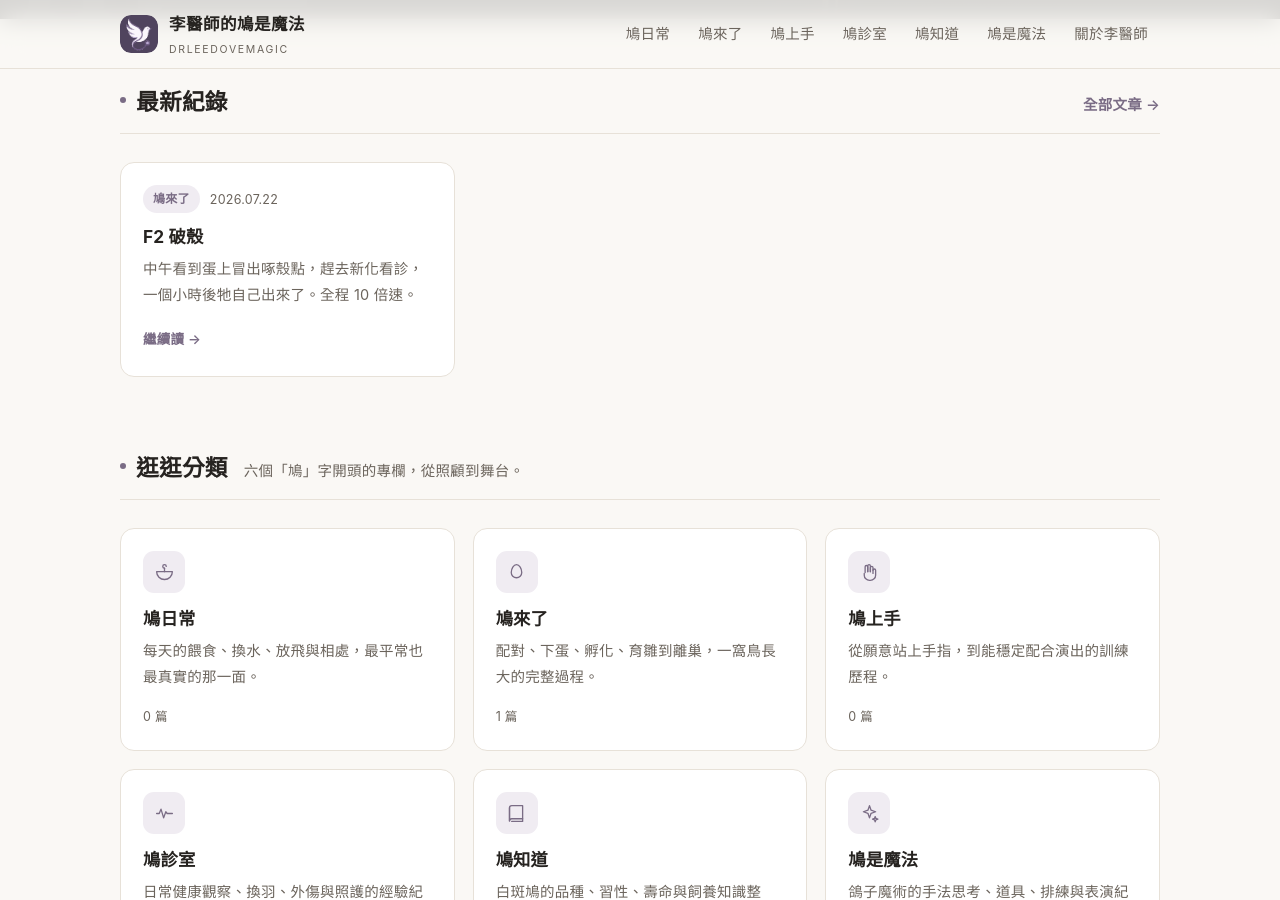
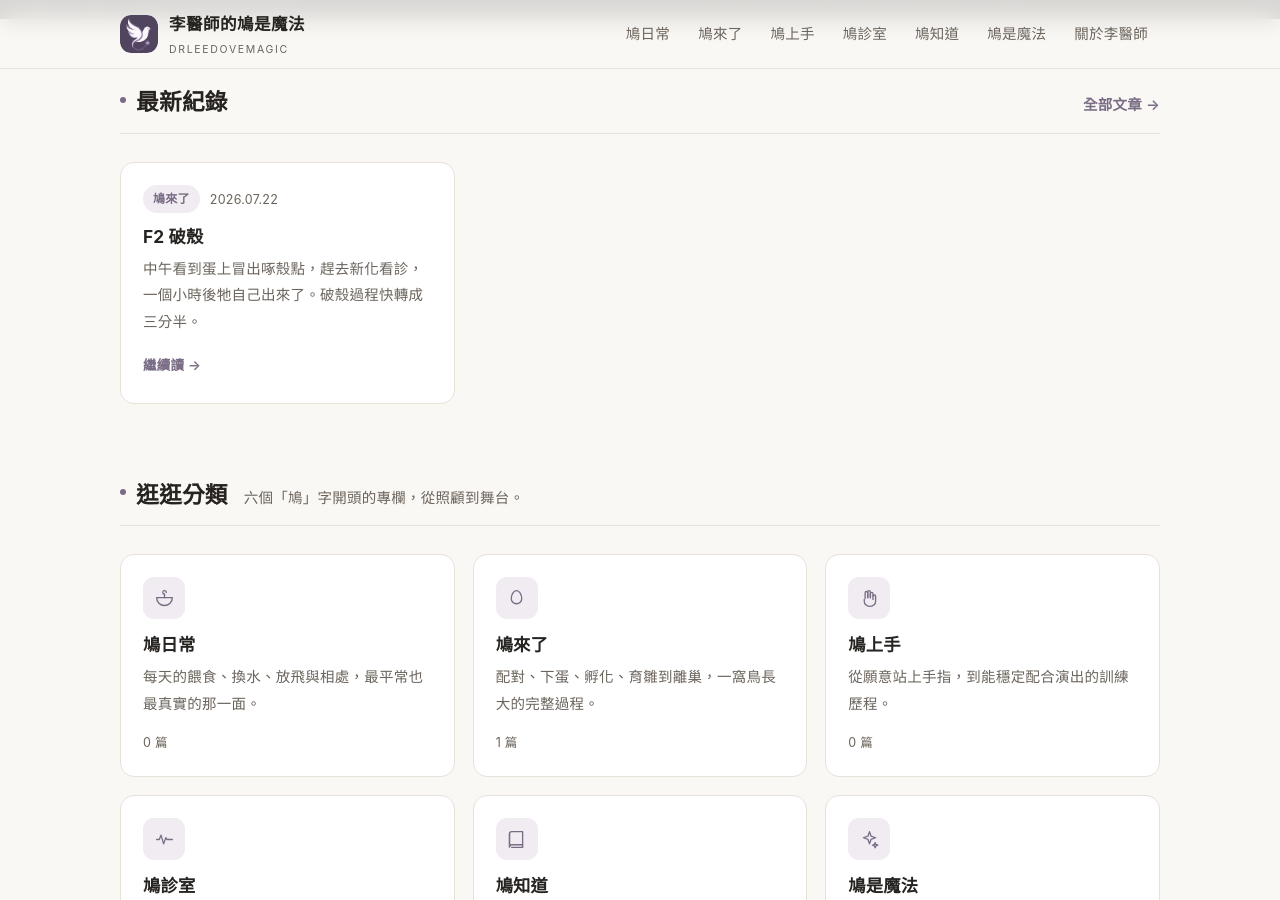
Before and after one commit to sherlocklee0212/drleedovemagic, a Jekyll site: the page built from index.html, in a window 1280 px wide and 900 px high, scrolled down 596 px. Built offline with Jekyll 4.4.1, drawn with Linux system fonts in a browser that asks for light colours.

Commit message:
修正影片說明：原片很長，是快轉成三分半，不是全程十倍速
Co-Authored-By: Claude Opus 5 <noreply@anthropic.com>

```diff
--- a/_posts/2026-07-22-f2-hatch.md
+++ b/_posts/2026-07-22-f2-hatch.md
@@ -1,7 +1,7 @@
 ---
 title: F2 破殼
 categories: [hatchling]
-description: 中午看到蛋上冒出啄殼點，趕去新化看診，一個小時後牠自己出來了。全程 10 倍速。
+description: 中午看到蛋上冒出啄殼點，趕去新化看診，一個小時後牠自己出來了。破殼過程快轉成三分半。
 ---
 
 不知道大家有沒有看過鳥破殼的樣子？
@@ -14,7 +14,7 @@ F2，歡迎報到。
 
 <figure>
   <video src="/assets/video/2026-07-22-f2-hatch.mp4" controls preload="metadata" playsinline></video>
-  <figcaption>影片為 10 倍速播放。</figcaption>
+  <figcaption>原片很長，用 10 倍速快轉剪成三分半，這樣比較看得完。</figcaption>
 </figure>
 
 當初那顆蛋，現在長這樣。
```
